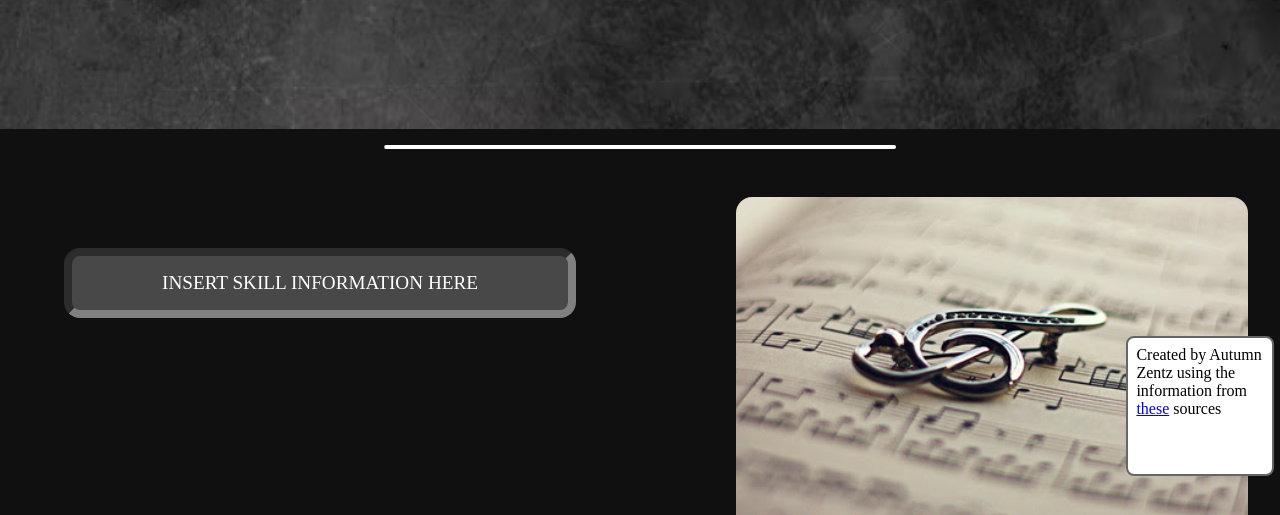
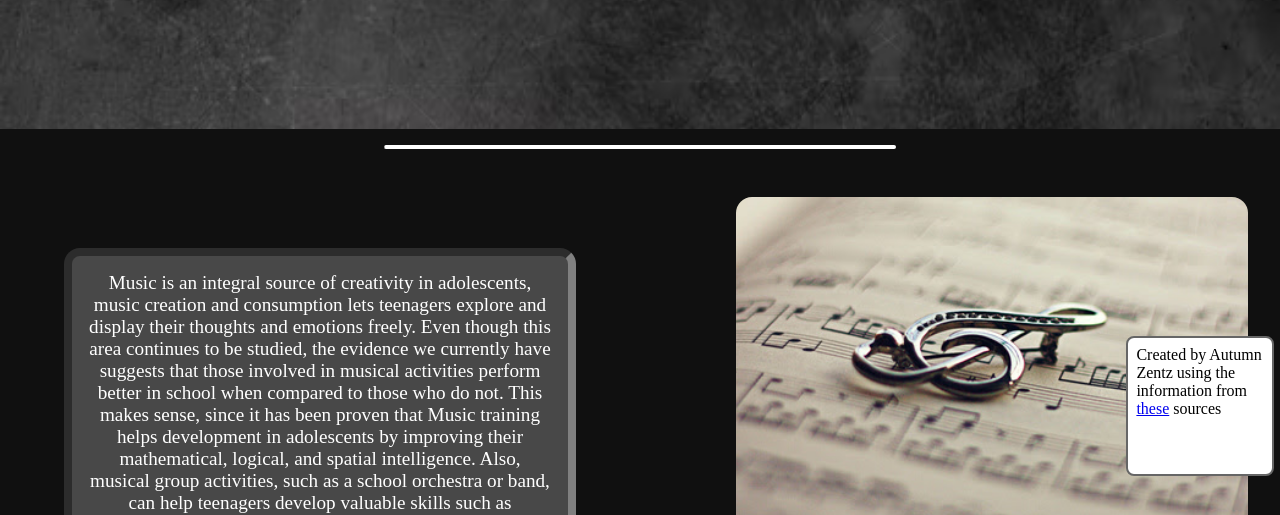
Before and after one commit to Fadedshotgun/english-final, a plain HTML site: page pages/skills.html in a window 1280 px wide. Shown: the part 324-839 px from the top of the page. Drawn offline with Linux system fonts and the light colour scheme.

Commit message:
Filled out skills.html

```diff
--- a/pages/skills.html
+++ b/pages/skills.html
@@ -27,7 +27,7 @@
   <div id="bar">l</div>
 
   <div id="section1">
-    <div id="left"><p>INSERT SKILL INFORMATION HERE</p></div>
+    <div id="left"><p>Music is an integral source of creativity in adolescents, music creation and consumption lets teenagers explore and display their thoughts and emotions freely. Even though this area continues to be studied, the evidence we currently have suggests that those involved in musical activities perform better in school when compared to those who do not. This makes sense, since it has been proven that Music training helps development in adolescents by improving their mathematical, logical, and spatial intelligence. Also, musical group activities, such as a school orchestra or band, can help teenagers develop valuable skills such as teamwork and strengthen their sense of belonging. These group activities also give shared accomplishments between peers. This isn't just for teenagers though! These musical activities can be enjoyed and benefited from at any age. </p></div>
     <div id="right"><img src="../images/skills.jpg"></img></div>
     </div>
 
```
